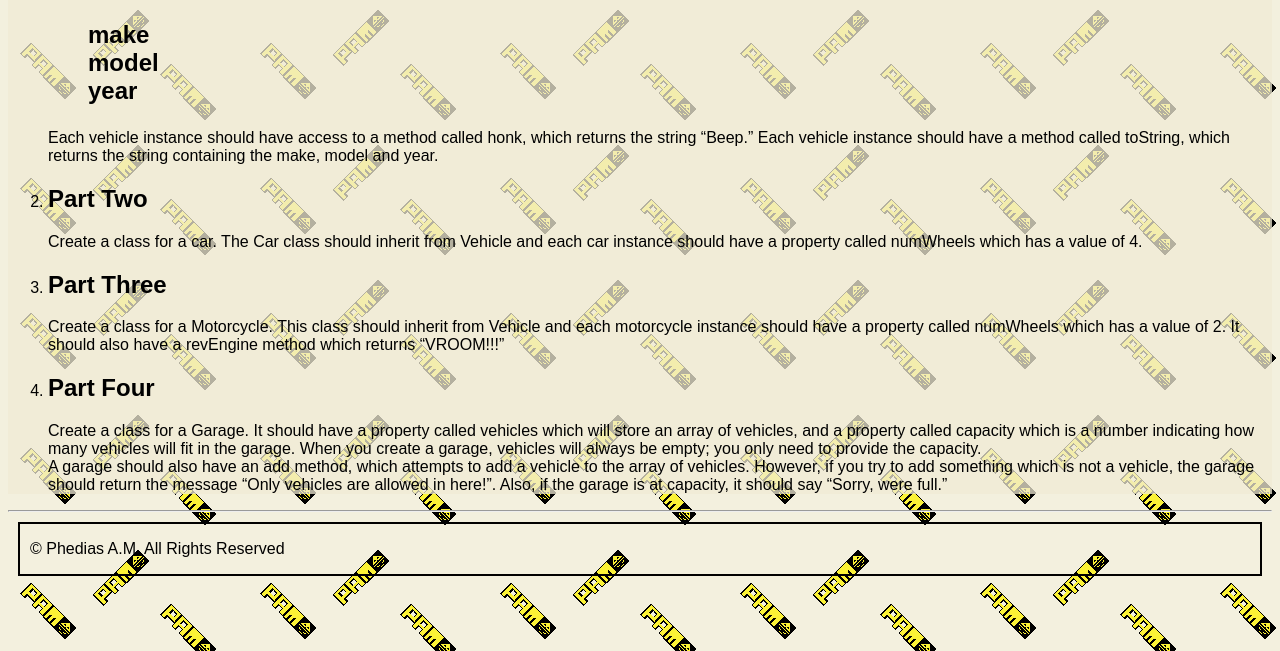
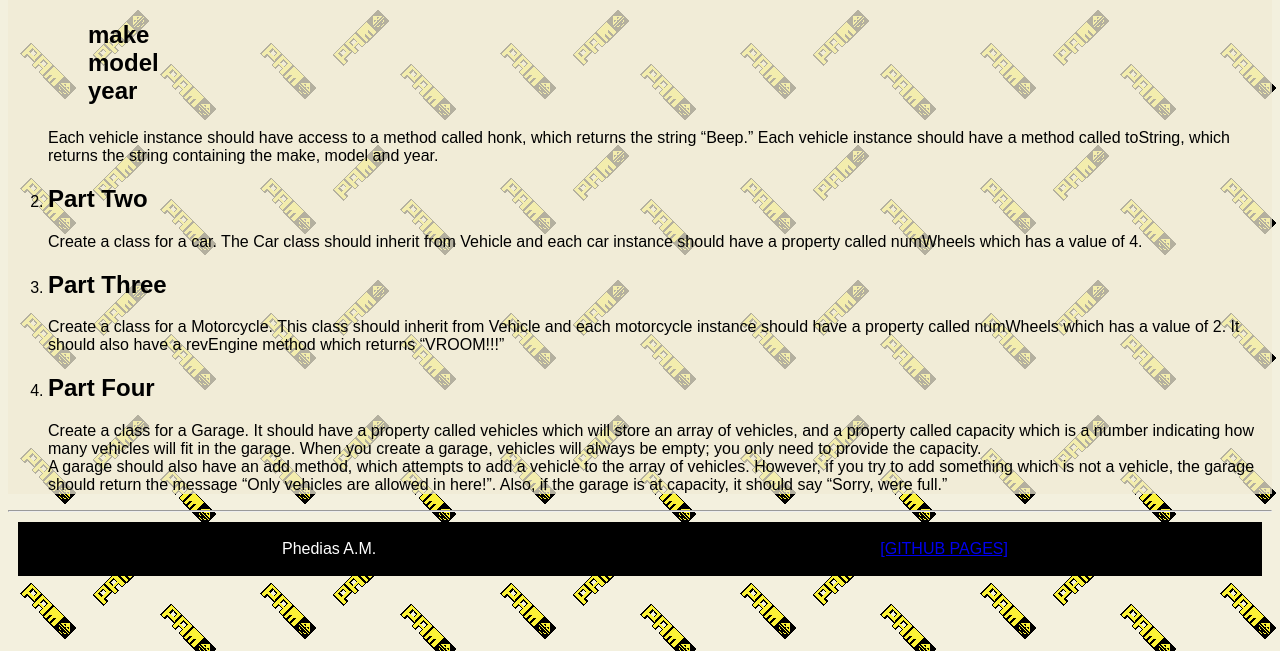
Before and after one commit to papontem/16_1CarOO_Public, a plain HTML site: page index.html in a window 1280 px wide. Shown: the part 149-800 px from the top of the page. Drawn offline with Linux system fonts and the light colour scheme; a web font is replaced by a local one.

Commit message:
update initialization

```diff
--- a/index.html
+++ b/index.html
@@ -66,9 +66,8 @@
     <hr>
 <footer>
     <section class="Footer_Content">
-        <p>
-            &copy; Phedias A.M. All Rights Reserved
-        </p>
+        <p>Phedias A.M.</p>
+        <a href="https://pages.github.com/">[GITHUB PAGES]</a>
     </section>
 </footer>
 <script src="scripts.js"></script>
--- a/style.css
+++ b/style.css
@@ -56,7 +56,11 @@
 }
 /* Style for my footer */
 section.Footer_Content {
-	background-color: var(--my-bk-color);
+    display: flex;
+    justify-content: space-around;
+    align-items: center;
+    color: var(--my-bk-color1);
+	background-color: var(--my-bk-color10);
 	font-family: "BIZ UDPGothic", sans-serif, "Smokum", cursive;
 	border: 2px solid var(--my-bk-color10);
 	margin: 10px;
```
